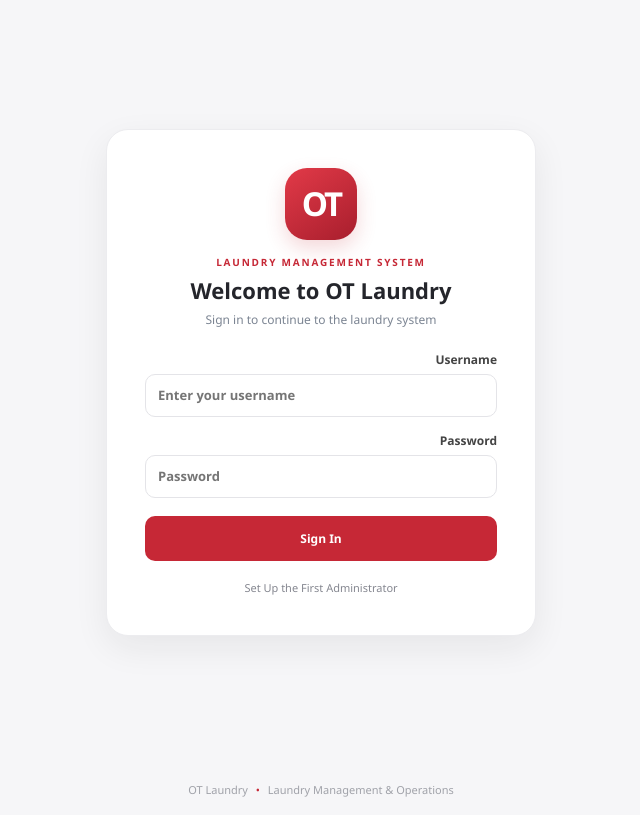
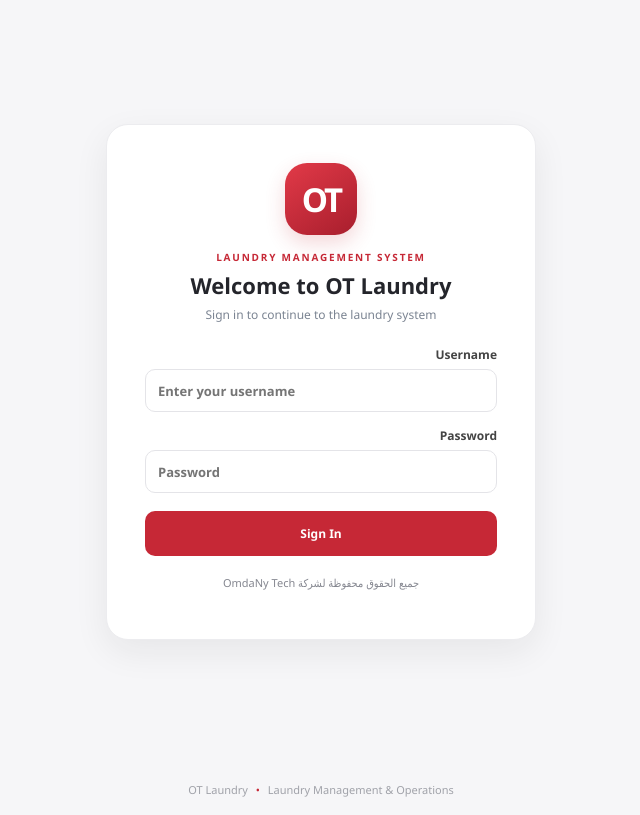
Before and after one commit to ae7656714-jpg/OT-OT-Laundry, a Flask app: page /login in a window 1280 px wide. Shown: the whole page, without its empty margins (319-959 px from the left). Run offline with Flask 3, Linux system fonts and the light colour scheme; some libraries are stand-ins or nearby versions.

Commit message:
Replace first administrator link with OmdaNy Tech copyright

```diff
--- a/templates/login.html
+++ b/templates/login.html
@@ -9,6 +9,6 @@
     <label>Password<input type="password" name="password" required autocomplete="current-password" placeholder="Password"></label>
     <button class="btn primary full">Sign In</button>
   </form>
-  <a class="quiet-link" href="/first-setup">Set Up the First Administrator</a>
+  <p class="quiet-link" dir="rtl">جميع الحقوق محفوظة لشركة OmdaNy Tech</p>
 </div></div>
 {% endblock %}
```
